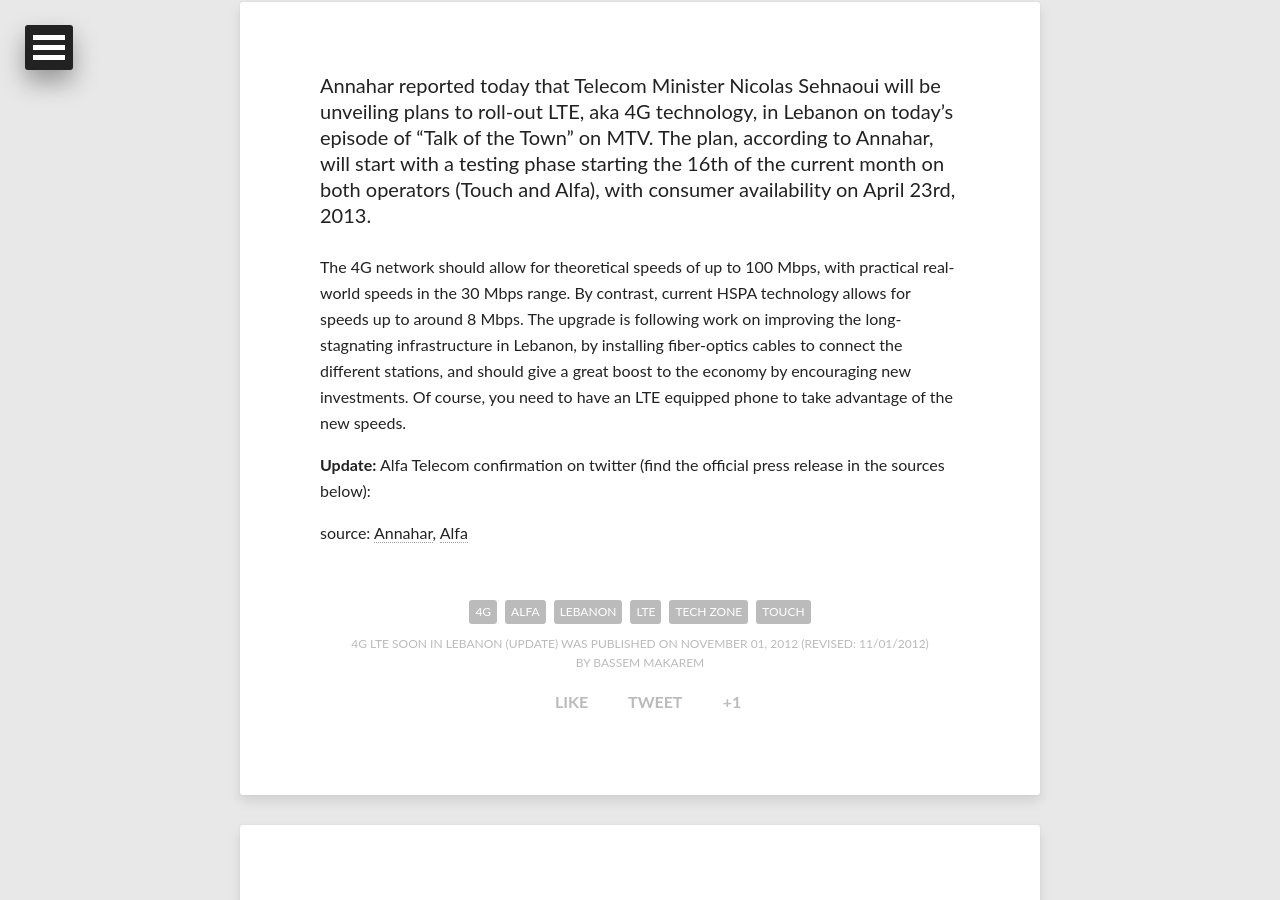
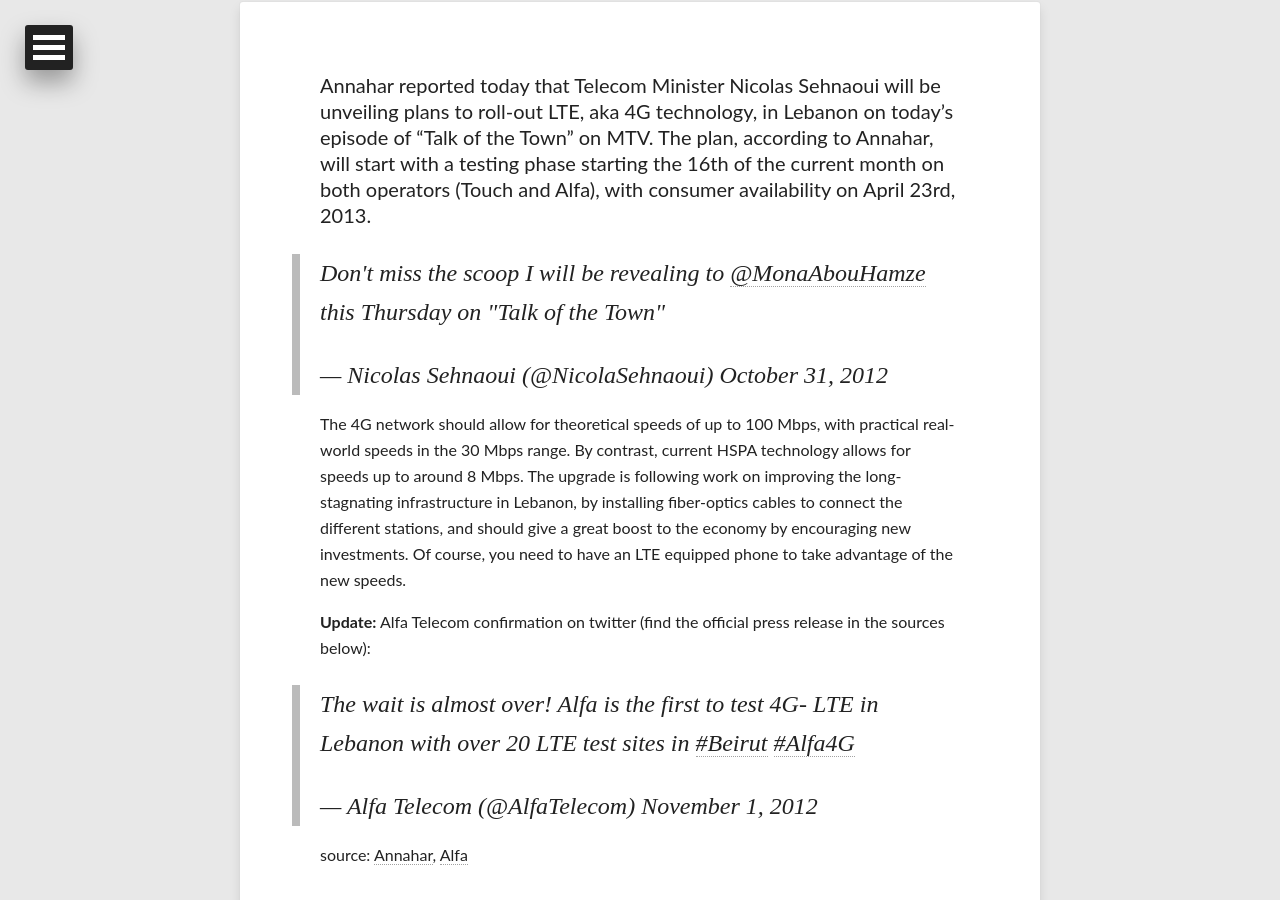
Before and after one commit to bmak91/bmak91.github.io, a Jekyll site: the page built from _posts/2012-11-01-4g-lte-soon-in-lebanon.md, in a window 1280 px wide and 900 px high, scrolled down 488 px. Built offline with Jekyll 4.4.1, drawn with Linux system fonts in a browser that asks for light colours; nearby versions of some CDN libraries; comment, search, counter and statistics services are not loaded.

Commit message:
Readded tweet embeds

```diff
--- a/_posts/2012-11-01-4g-lte-soon-in-lebanon.md
+++ b/_posts/2012-11-01-4g-lte-soon-in-lebanon.md
@@ -13,13 +13,21 @@
 Annahar reported today that Telecom Minister Nicolas Sehnaoui will be unveiling plans to roll-out LTE, aka 4G technology, in Lebanon on today's episode of "Talk of the Town" on MTV. The plan, according to Annahar, will start with a testing phase starting the 16th of the current month on both operators (Touch and Alfa), with consumer availability on April 23rd, 2013.
 
 
+<blockquote class="twitter-tweet" lang="en"><p>Don&#39;t miss the scoop I will be revealing to <a href="https://twitter.com/MonaAbouHamze">@MonaAbouHamze</a> this Thursday on &quot;Talk of the Town&quot;</p>&mdash; Nicolas Sehnaoui (@NicolaSehnaoui) <a href="https://twitter.com/NicolaSehnaoui/statuses/263745389763653633">October 31, 2012</a></blockquote>
+
+
 The 4G network should allow for theoretical speeds of up to 100 Mbps, with practical real-world speeds in the 30 Mbps range. By contrast, current HSPA technology allows for speeds up to around 8 Mbps. The upgrade is following work on improving the long-stagnating infrastructure in Lebanon, by installing fiber-optics cables to connect the different stations, and should give a great boost to the economy by encouraging new investments. Of course, you need to have an LTE equipped phone to take advantage of the new speeds.
 
 
 **Update:** Alfa Telecom confirmation on twitter (find the official press release in the sources below):
 
 
+<blockquote class="twitter-tweet" lang="en"><p>The wait is almost over!&#10;Alfa is the first to test 4G- LTE in Lebanon with over 20 LTE test sites in <a href="https://twitter.com/search?q=%23Beirut&amp;src=hash">#Beirut</a> &#10;<a href="https://twitter.com/search?q=%23Alfa4G&amp;src=hash">#Alfa4G</a></p>&mdash; Alfa Telecom (@AlfaTelecom) <a href="https://twitter.com/AlfaTelecom/statuses/264015765374652416">November 1, 2012</a></blockquote>
+
+
 source: [Annahar][1], [Alfa][2]
+
+<script async src="//platform.twitter.com/widgets.js" charset="utf-8"></script>
 
 [1]: http://annahar.com/article.php?t=eco&p=2&d=24895
 [2]: https://www.alfa.com.lb/press/default.aspx?rand=1082924572
```
